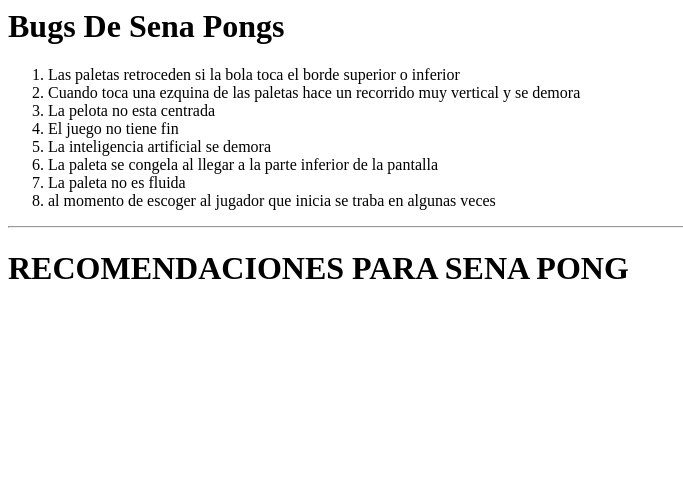
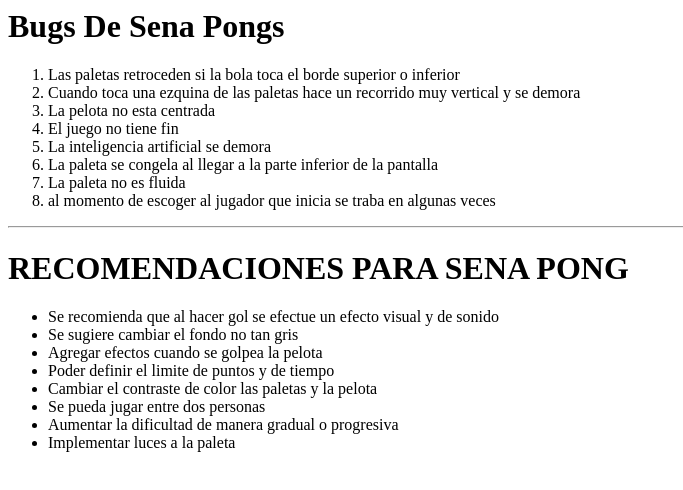
Before and after one commit to XFalseTaTanX/Tester, a plain HTML site: page index.html in a window 1280 px wide. Shown: the whole page, without its empty margins (0-683 px from the left). Drawn offline with Linux system fonts and the light colour scheme.

Commit message:
se agrego una lista desordenada

```diff
--- a/index.html
+++ b/index.html
@@ -17,6 +17,15 @@
             </ol>
             <hr>
             <h1>RECOMENDACIONES PARA SENA PONG</h1>
-
+            <ul>
+                <li>Se recomienda que al hacer gol se efectue un efecto visual y de sonido</li>
+                <li>Se sugiere cambiar el fondo no tan gris</li>
+                <li>Agregar efectos cuando se golpea la pelota</li>
+                <li>Poder definir el limite de puntos y de tiempo</li>
+                <li>Cambiar el contraste de color las paletas y la pelota </li>
+                <li>Se pueda jugar entre dos personas</li>
+                <li>Aumentar la dificultad de manera gradual o progresiva</li>
+                <li>Implementar luces a la paleta</li>
+            </ul>
     </body>
 </html>
```
